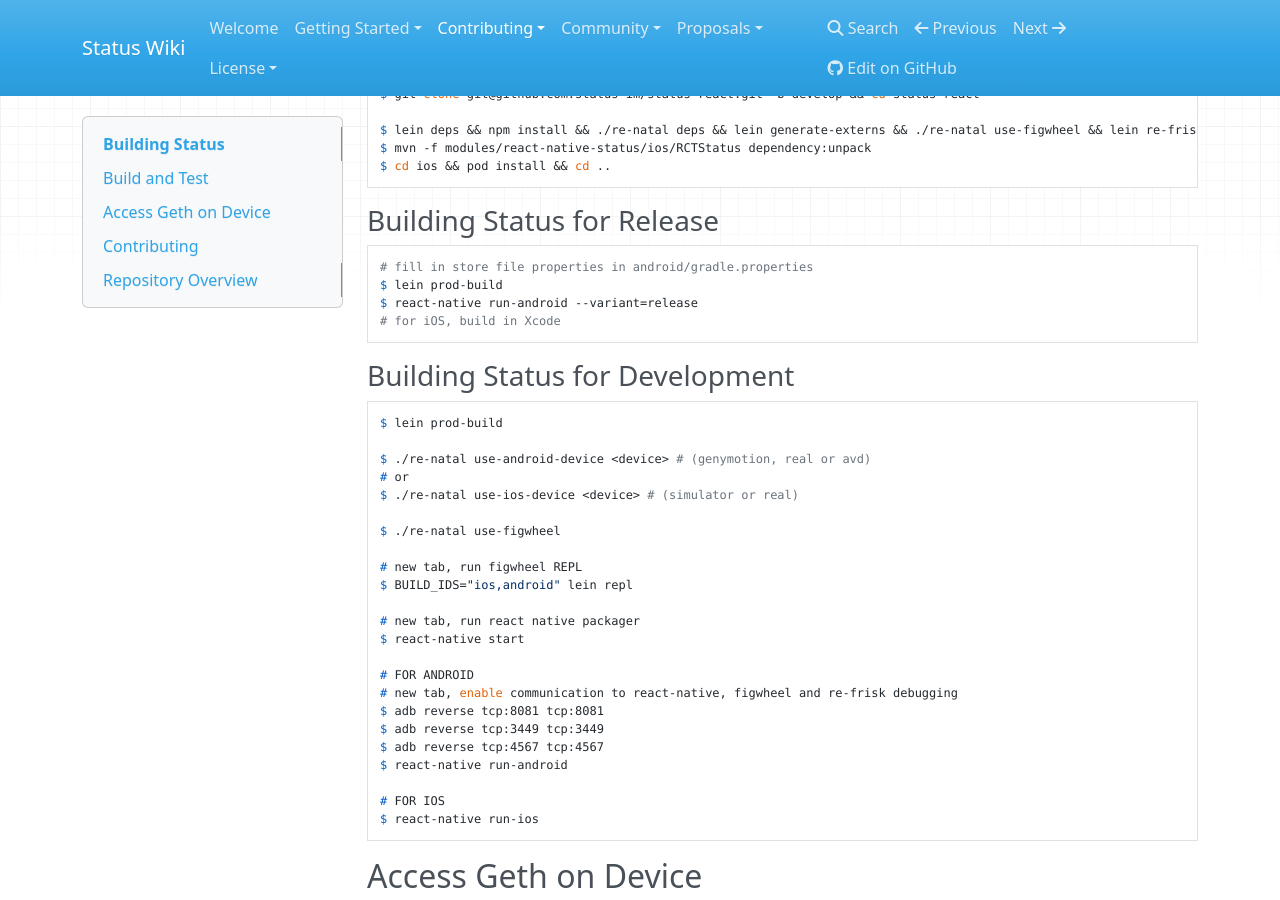
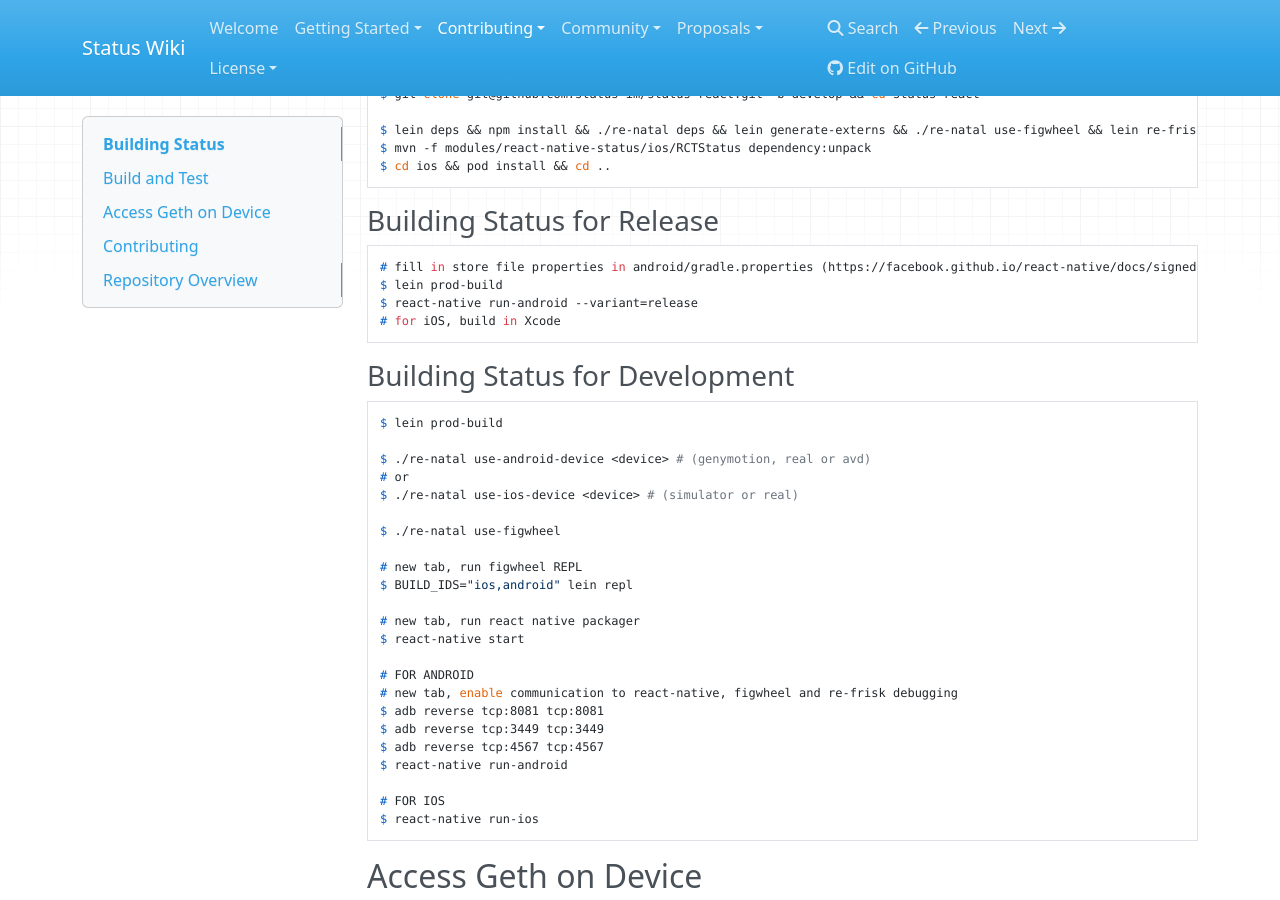
Before and after one commit to status-im/wiki.status.im, an MkDocs documentation site: the page built from docs/contributing/development/building-status.md, in a window 1280 px wide and 900 px high, scrolled down 1211 px. Built offline with MkDocs 1.6.1, drawn with Linux system fonts in a browser that asks for light colours; nearby versions of some CDN libraries; old or Windows-style settings are respelled for this version of MkDocs; part of the change alters nothing that is shown.

Commit message:
Add link for creating keystore file for signed APK

```diff
--- a/docs/contributing/development/building-status.md
+++ b/docs/contributing/development/building-status.md
@@ -47,7 +47,7 @@ require('./node_modules/re-natal/index.js');
     $ cd ios && pod install && cd ..
 
 ### Building Status for Release
-    # fill in store file properties in android/gradle.properties
+    # fill in store file properties in android/gradle.properties (https://facebook.github.io/react-native/docs/signed-apk-android.html)
     $ lein prod-build
     $ react-native run-android --variant=release
     # for iOS, build in Xcode
```
